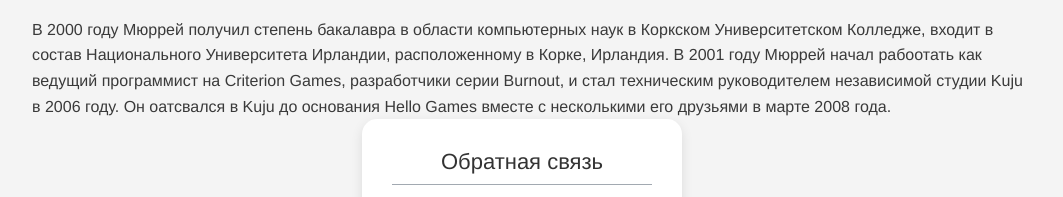
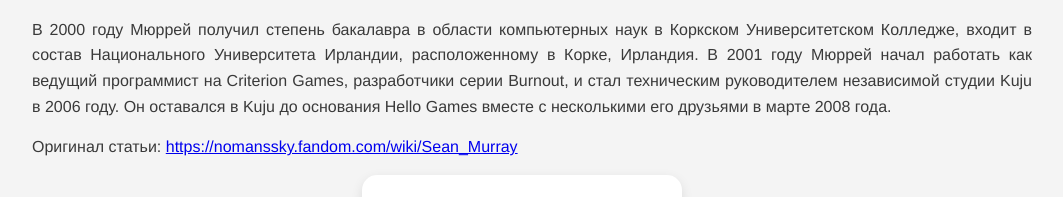
Before and after one commit to WanderGoodman/TomilovVA_Web_programming_RGR, a plain HTML site: page index.html in a window 1280 px wide. Shown: the part 934-1131 px from the top of the page, without its empty margins (108-1171 px from the left). Drawn offline with Linux system fonts and the light colour scheme.

Commit message:
Version: 1.0

```diff
--- a/index.html
+++ b/index.html
@@ -56,14 +56,18 @@
     </blockquote>
     <p>
       В 2000 году Мюррей получил степень бакалавра в области компьютерных наук в Коркском Университетском Колледже, входит в состав Национального Университета Ирландии, расположенному в Корке, Ирландия.
-      В 2001 году Мюррей начал рабоотать как ведущий программист на Criterion Games, разработчики серии Burnout, и стал техническим руководителем независимой студии
-      Kuju в 2006 году. Он оатсвался в Kuju до основания Hello Games вместе с несколькими его друзьями в марте 2008 года.
+      В 2001 году Мюррей начал работать как ведущий программист на Criterion Games, разработчики серии Burnout, и стал техническим руководителем независимой студии
+      Kuju в 2006 году. Он оставался в Kuju до основания Hello Games вместе с несколькими его друзьями в марте 2008 года.
+    </p>
+    <p>
+      Оригинал статьи: <a href="https://nomanssky.fandom.com/wiki/Sean_Murray">
+        https://nomanssky.fandom.com/wiki/Sean_Murray</a>
     </p>
     </div>
 
     <div class="form-box">
       <h2>Обратная связь</h2>
-      <form id="feedbackform" novalidate>
+      <form id="feedbackForm" novalidate>
         <div class="input-group">
         <label for="name">Имя:</label>
         <input type="text" id="name" placeholder="Введите имя">
--- a/script.js
+++ b/script.js
@@ -44,6 +44,6 @@ const form = document.getElementById('feedbackForm');
                 return;
             }
 
-            alert('Выполнено! Ваше сообщение отправлено.');
+            alert('Данные формы успешно проверены! Отправка на сервер пока не настроена');
             form.reset();
         });
--- a/style.css
+++ b/style.css
@@ -67,7 +67,7 @@ main {
     margin-bottom: 15px;
     color: #000;
 }
-}
+
 
 .bio-text p {
     margin-bottom: 15px;
```
